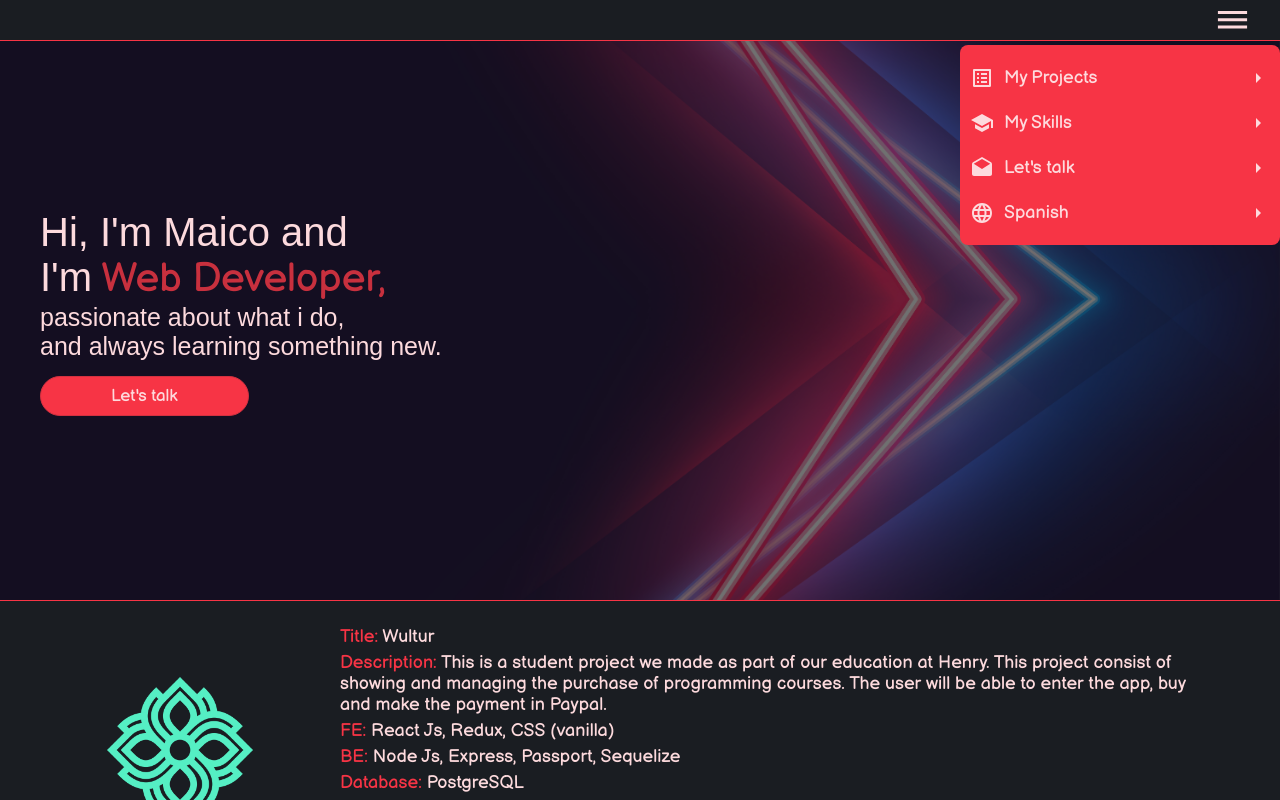
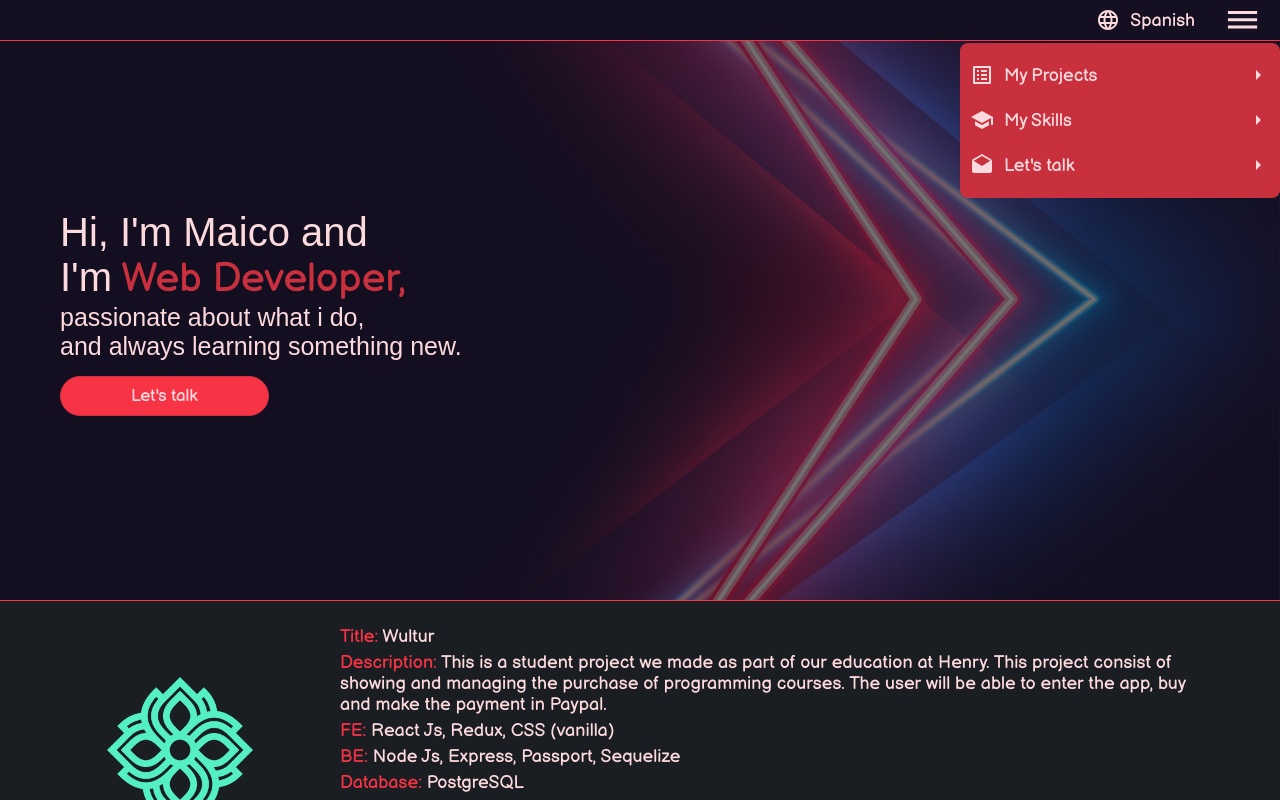
Before and after one commit to MaicoLoncomilla/Resume, a React (Create React App) app in the folder client/: page / in a window 1280 px wide. Both pictures are taken after a click on the icon 1232 px from the left and 20 px from the top of the page. Shown: the top 800 px of the page. Built offline with nearby package versions, Linux system fonts and the light colour scheme; what react-alert-template-basic would draw is missing.

Commit message:
Cambiado la estructura y los colores del header

```diff
--- a/client/src/App.css
+++ b/client/src/App.css
@@ -1,17 +1,15 @@
 :root {
   --background: #111;
   --backgroundSection: #1a1d22;
-  /* Button con Background */
   --backgroundButtonPrimary: #f73445;
   --textColorButton: #fddadd;
   --textColorP: #fff;
-
-  /* Button sin background */
   --backgroundButtonSecondary: #1a1d22;
   --borderButtonSecondary: #d33140;
   --textColorButtonSecondary: #c8303e;
-  /* Text secondary blue */
-  --textColorSecondary: #273487;
+  --textColorSecondary: #140f21;
+  /* #273487, #1d0d3e */
+/* este #1d0c3d o este #1f2062 */
 }
 *{
   margin: 0;
--- a/client/src/components/header/Header.js
+++ b/client/src/components/header/Header.js
@@ -32,55 +32,51 @@ export default function Header(){
                 fontSize="large"
                 onClick={() => { setActiveSideBar(!activeSideBar) }}
                 className={sButton.iconEnable} />
+            <div
+                className={sContainer.containerButton}
+                onClick={() => changeLanguage()} >
+                <div className={sContainer.containerIconA}>
+                    <p className={sText.textA}>{active ? "English" : "Spanish"}</p>
+                    <LanguageIcon className={sText.Icon} />
+                </div>
+            </div>
             {activeSideBar &&
                 <div className={sContainer.containerEnable}>
                     <div className={sContainer.containerButton}>
+                        <ArrowRightIcon className={sText.Icon} />
                         <div className={sContainer.containerIconA}>
-                            <ListAltIcon className={sText.Icon}/>
                             <a
                                 href="#section-projects"
                                 onClick={() => setActiveSideBar(!activeSideBar)}
                                 className={sText.textA}>
                                 {active ? "Proyectos" : "My Projects"}
                             </a>
+                            <ListAltIcon className={sText.Icon} />
                         </div>
-                        <ArrowRightIcon className={sText.Icon}/>
                     </div>
                     <div className={sContainer.containerButton}>
+                        <ArrowRightIcon className={sText.Icon} />
                         <div className={sContainer.containerIconA}>
-                            <SchoolIcon className={sText.Icon}/>
                             <a
                                 href="#section-mySkill"
                                 onClick={() => setActiveSideBar(!activeSideBar)}
                                 className={sText.textA}>
                                 {active ? "Habilidades" : "My Skills"}
                             </a>
+                            <SchoolIcon className={sText.Icon} />
                         </div>
-                        <ArrowRightIcon className={sText.Icon}/>
                     </div>
                     <div className={sContainer.containerButton}>
+                        <ArrowRightIcon className={sText.Icon} />
                         <div className={sContainer.containerIconA}>
-                            <DraftsIcon className={sText.Icon}/>
                             <a
                                 href="#section-contact"
                                 onClick={() => setActiveSideBar(!activeSideBar)}
                                 className={sText.textA}>
                                 {active ? "Hablemos" : "Let's talk"}
                             </a>
+                            <DraftsIcon className={sText.Icon} />
                         </div>
-                        <ArrowRightIcon className={sText.Icon}/>
-                    </div>
-                    <div
-                        className={sContainer.containerButton}
-                        onClick={() => {
-                            changeLanguage();
-                            setActiveSideBar(!activeSideBar)
-                        }} >
-                        <div className={sContainer.containerIconA}>
-                            <LanguageIcon className={sText.Icon}/>
-                            <p className={sText.textA}>{active ? "English" : "Spanish"}</p>
-                        </div>
-                        <ArrowRightIcon className={sText.Icon}/>
                     </div>
                 </div>
             }
--- a/client/src/components/styles/button.module.css
+++ b/client/src/components/styles/button.module.css
@@ -7,6 +7,7 @@
     cursor: pointer;
     color: var(--textColorButton);
     font-family: 'Balsamiq Sans', cursive;
+    margin-left: 20px;
 }
 .aLink{
     text-decoration: none;
@@ -42,11 +43,8 @@
 }
 
 .iconEnable {
-    display: flex;
-    align-items: center;
     color: var(--textColorButton);
-    height: 30px;
-    margin-right: 30px;
+    margin: 0 20px;
 }
 /* Spinner */
 .button_loading .span_loading{
--- a/client/src/components/styles/container.module.css
+++ b/client/src/components/styles/container.module.css
@@ -3,11 +3,11 @@
     position: fixed;
     display: flex;
     align-items: center;
+    direction: rtl;
     height: 40px;
     z-index: 1;
     width: 100%;
-    justify-content: flex-end;
-    background-color: var(--backgroundSection);
+    background-color: var(--textColorSecondary);
     border-bottom: 1px solid var(--backgroundButtonPrimary);
 }
 /* Seccion Imagen */
@@ -199,9 +199,10 @@
 /* SideBar */
 .containerEnable{
     position: absolute;
-    margin-top: 250px;
+    margin-top: 200px;
     z-index: 1;
-    background-color: var(--backgroundButtonPrimary);
+    /* background-color: #324c6c; */
+    background-color: #c8303e;
     padding: 10px;
     border-radius: 8px;
     display: flex;
@@ -222,6 +223,16 @@
     justify-content: flex-start;
     align-items: center;
 }
+.iconButton{
+    display: flex;
+    justify-content: center;
+    align-items: center;
+    width: 33px;
+    height: 33px;
+    border-radius: 50%;
+    background-color: var(--backgroundButtonPrimary);
+    margin-right: 10px;
+}
 
 @media (max-width: 525px) {
     .containerH1 {
--- a/client/src/components/styles/text.module.css
+++ b/client/src/components/styles/text.module.css
@@ -45,14 +45,14 @@
     font-size: 40px;
     font-family: 'Rajdhani', sans-serif;
     font-weight: 500;
-    /* margin-left: 20px; */
+    margin-left: 20px;
 }
 .textH3 {
     color: var(--textColorButton);
     font-size: 25px;
     font-family: 'Rajdhani', sans-serif;
     font-weight: 500;
-    /* margin-left: 20px; */
+    margin-left: 20px;
 }
 .textLabelH1{
     font-size: 16px;
@@ -97,5 +97,3 @@
     }
 
 }
-/* #273487, #1d0d3e */
-/* este #1d0c3d o este #1f2062 */
```
Also changed, not shown: 1 other file (tests, documents, lock files or other folders).
